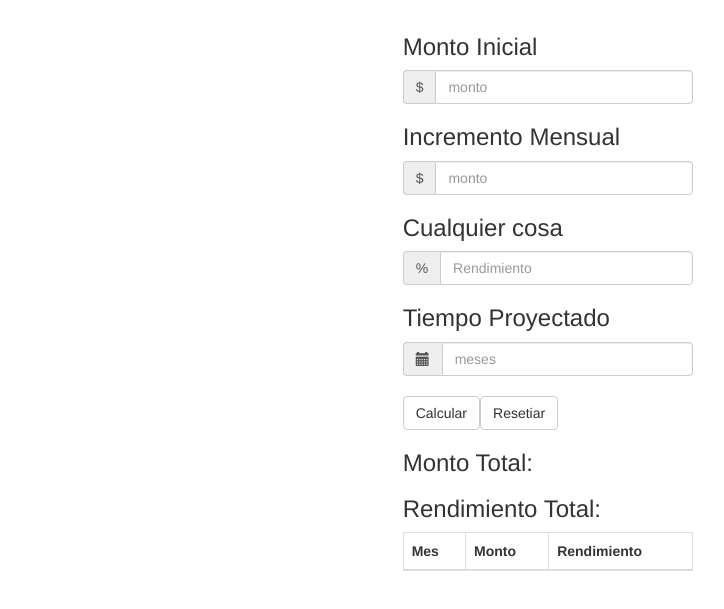
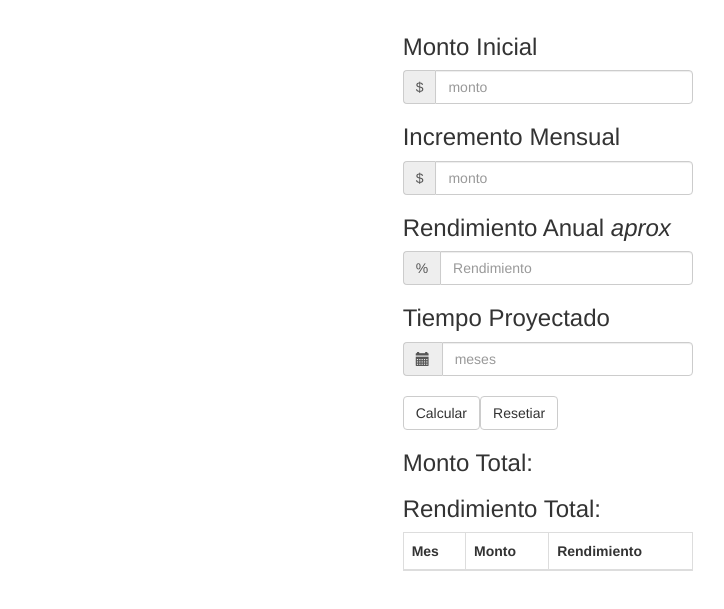
Before and after one commit to Provoo/Simulador-Invesiones, a plain HTML site: page index.html in a window 1280 px wide. Shown: the part 57-666 px from the top of the page, without its empty margins (39-763 px from the left). Drawn offline with nearby package versions, Linux system fonts and the light colour scheme.

```diff
--- a/index.html
+++ b/index.html
@@ -27,7 +27,7 @@
                 <input ng-model="incrementoMensual" type="number" step="any" min=”0″ class="form-control" placeholder="monto">
             </div>
 
-           <h3>Cualquier cosa</h3>
+           <h3>Rendimiento Anual <span style=" font-style: italic; ">aprox</span></h3>
             <div class="input-group">
                 <span class="input-group-addon">%</span>
                 <input ng-model="rendimiento" type="text" class="form-control" placeholder="Rendimiento">
```
Also changed, not shown: fiducia.jpg (deleted).
